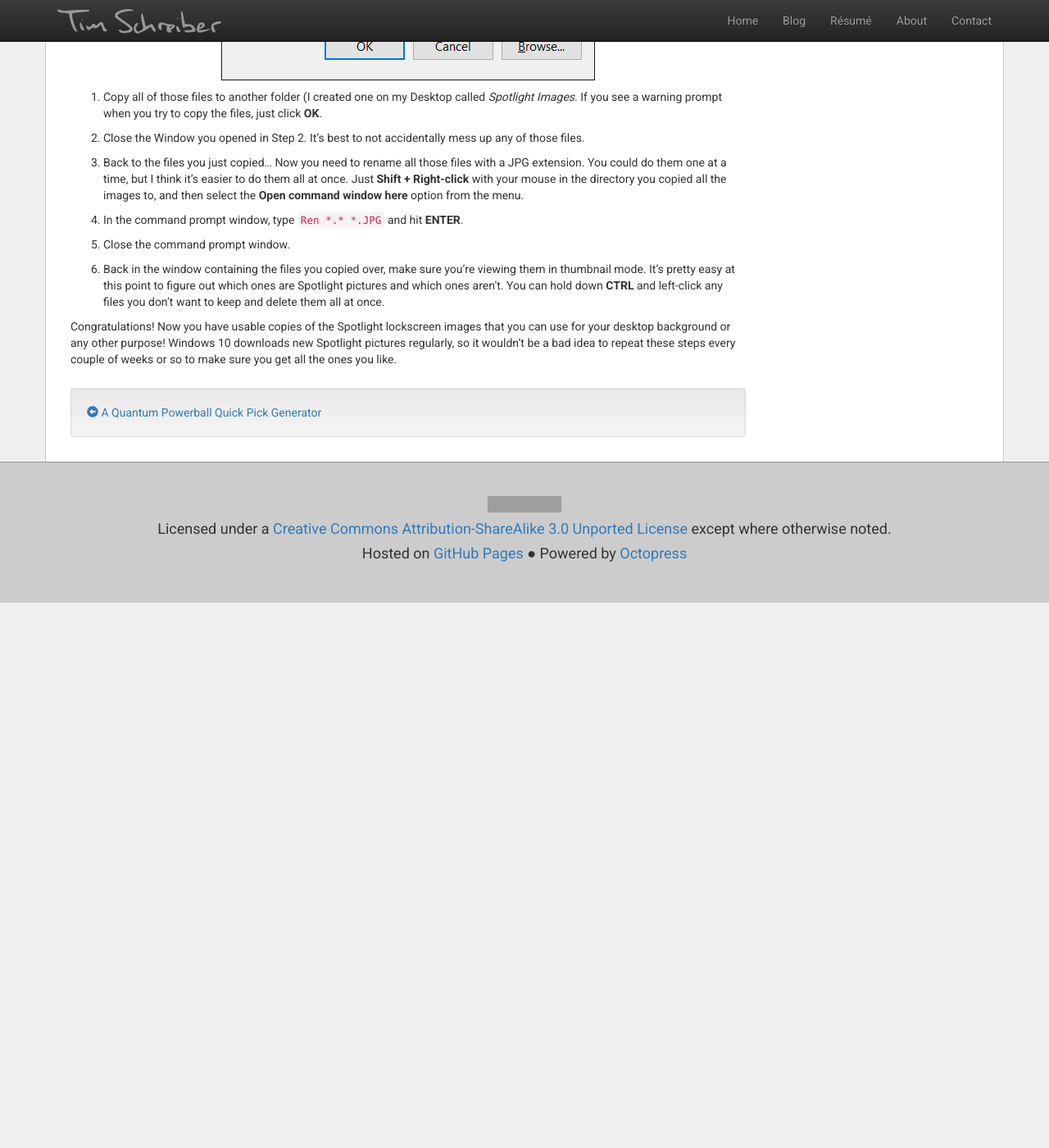
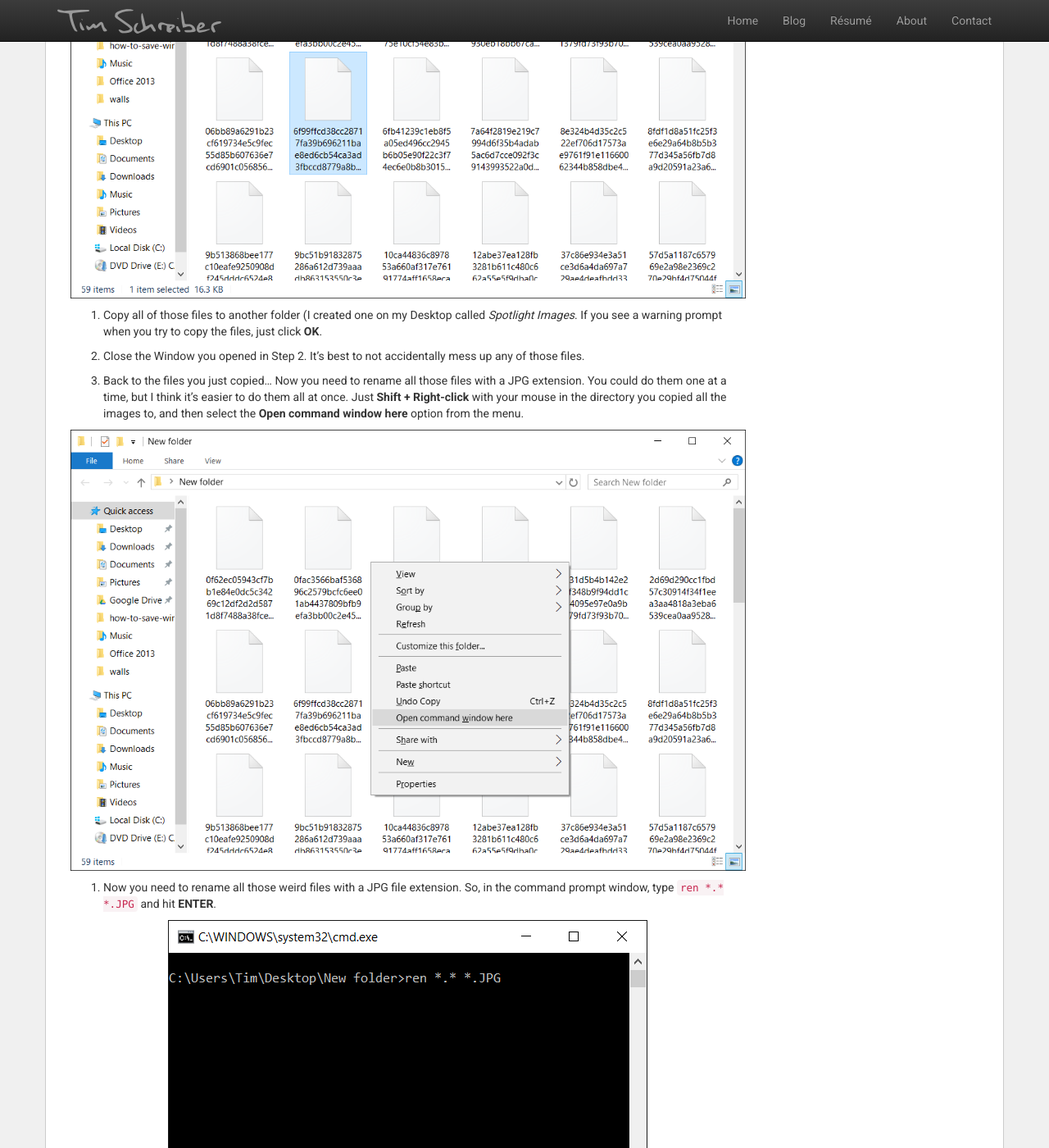
Before and after one commit to timschreiber/timschreiber.github.com, a Jekyll site: the page built from _posts/2016-02-15-how-to-save-windows-spotlight-lockscreen-images.md, in a window 1280 px wide and 1400 px high, scrolled down 989 px. Shown: the whole window at 82% size. Built offline with Jekyll 4.4.1, drawn with Linux system fonts in a browser that asks for light colours; nearby versions of some CDN libraries; comment, search, counter and statistics services are not loaded; before the commit the page ends 1724 px from its top, so only the background shows below that; grey boxes are pictures that could not be loaded.

Commit message:
Updated with more images

```diff
--- a/_posts/2016-02-15-how-to-save-windows-spotlight-lockscreen-images.md
+++ b/_posts/2016-02-15-how-to-save-windows-spotlight-lockscreen-images.md
@@ -30,13 +30,22 @@
 
 5. Back to the files you just copied... Now you need to rename all those files with a JPG extension. You could do them one at a time, but I think it's easier to do them all at once. Just **Shift + Right-click** with your mouse in the directory you copied all the images to, and then select the **Open command window here** option from the menu.
 
-6. In the command prompt window, type `Ren *.* *.JPG` and hit **ENTER**.
+![Open Command Window][3]
+
+6. Now you need to rename all those weird files with a JPG file extension. So, in the command prompt window, type `ren *.* *.JPG` and hit **ENTER**.
+
+![Rename Files with a JPG extension][4]
 
 7. Close the command prompt window.
 
 8. Back in the window containing the files you copied over, make sure you're viewing them in thumbnail mode. It's pretty easy at this point to figure out which ones are Spotlight pictures and which ones aren't. You can hold down **CTRL** and left-click any files you don't want to keep and delete them all at once.
 
+![Delete the Non Spotlight Images][5]
+
 Congratulations! Now you have usable copies of the Spotlight lockscreen images that you can use for your desktop background or any other purpose! Windows 10 downloads new Spotlight pictures regularly, so it wouldn't be a bad idea to repeat these steps every couple of weeks or so to make sure you get all the ones you like.
 
-[1]: /img/how-to-save-windows-spotlight-lockscreen-images/run-dialog.png
-[2]: /img/how-to-save-windows-spotlight-lockscreen-images/run-dialog-2.png
+[1]: /img/how-to-save-windows-spotlight-lockscreen-images/run-dialog-2.png
+[2]: /img/how-to-save-windows-spotlight-lockscreen-images/assets-folder.png
+[3]: /img/how-to-save-windows-spotlight-lockscreen-images/open-command-window.png
+[4]: /img/how-to-save-windows-spotlight-lockscreen-images/command-window-rename.png
+[5]: /img/how-to-save-windows-spotlight-lockscreen-images/delete-non-backgrounds.png
```
Also changed, not shown: other parts of _posts/2016-02-15-how-to-save-windows-spotlight-lockscreen-images.md (+1 -1 lines), img/how-to-save-windows-spotlight-lockscreen-images/assets-folder.png (added), img/how-to-save-windows-spotlight-lockscreen-images/command-window-rename.png (added), img/how-to-save-windows-spotlight-lockscreen-images/delete-non-backgrounds.png (added), img/how-to-save-windows-spotlight-lockscreen-images/open-command-window.png (added).
